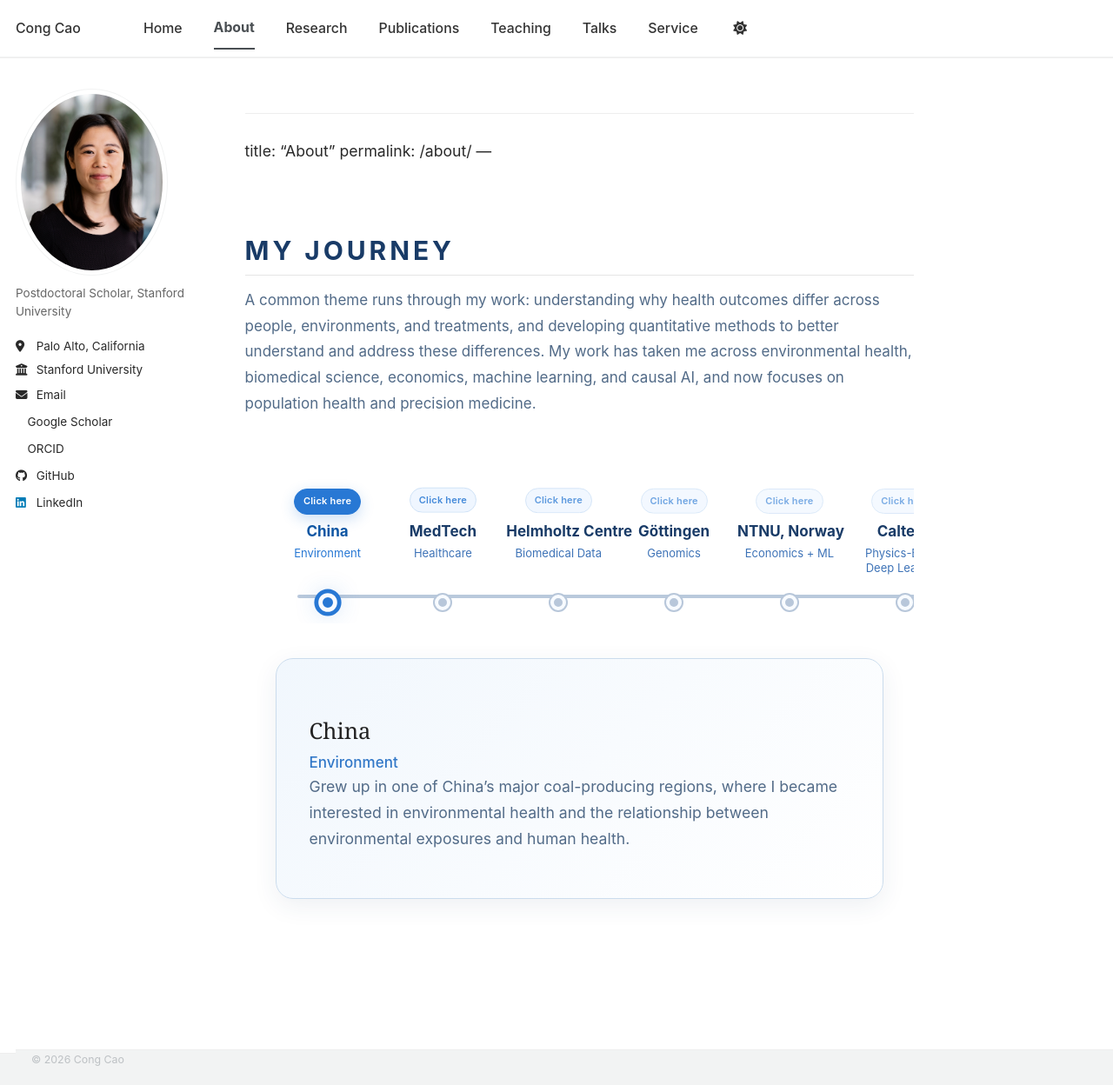
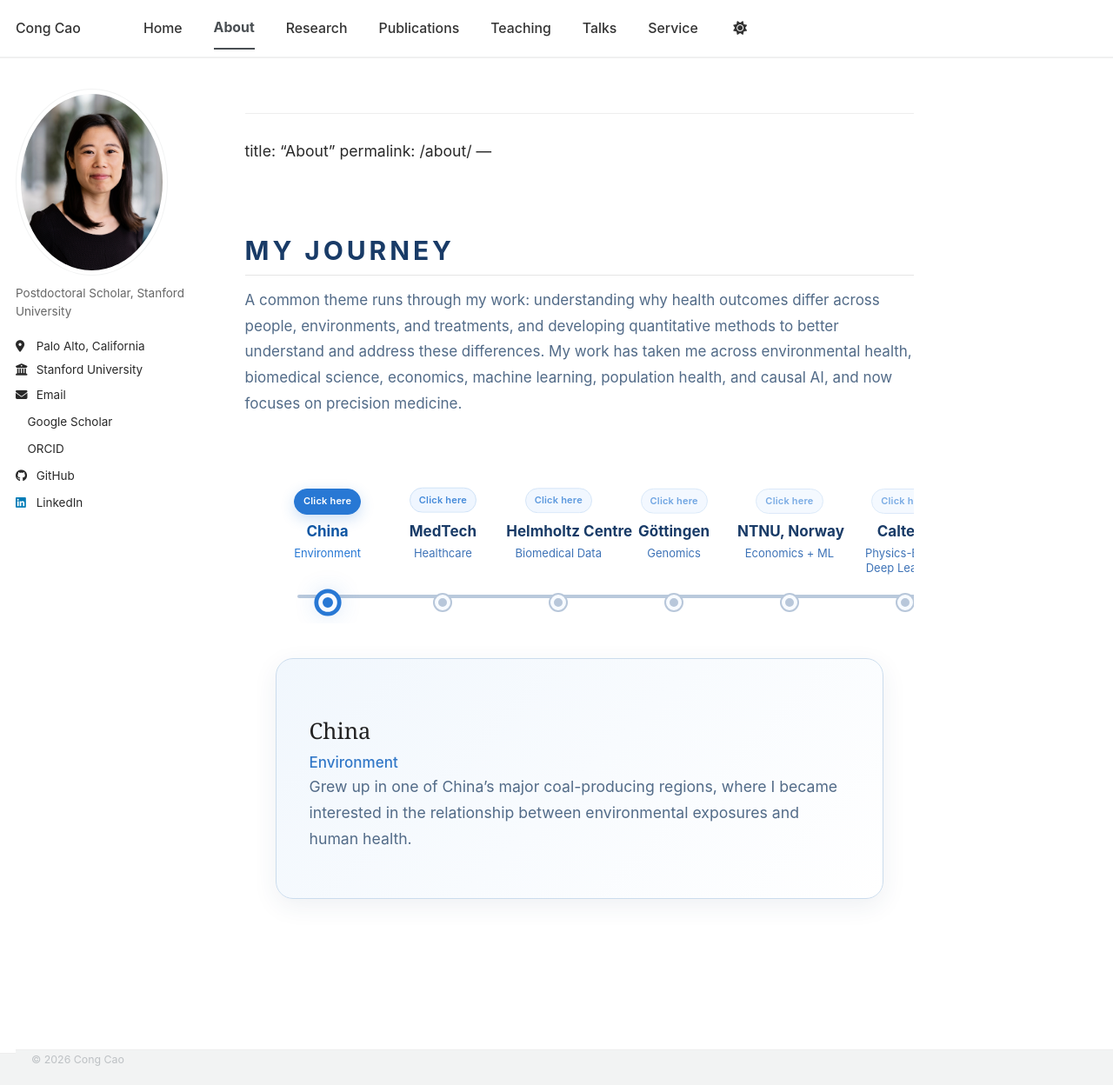
Before and after one commit to congca0/congca0.github.io, a Jekyll site: the page built from about.md, in a window 1280 px wide and 1248 px high. Shown: the whole window at 87% size. Built offline with Jekyll 4.4.1, drawn with Linux system fonts in a browser that asks for light colours; our own code applies the rules of GitHub Pages for plain Markdown files; a style sheet for code colours, icons or effects is not loaded.

Commit message:
Update about.md

```diff
--- a/about.md
+++ b/about.md
@@ -547,13 +547,7 @@ permalink: /about/
     <h2>My Journey</h2>
 
     <p>
-      A common theme runs through my work: understanding why health
-      outcomes differ across people, environments, and treatments,
-      and developing quantitative methods to better understand and
-      address these differences. My work has taken me across
-      environmental health, biomedical science, economics,
-      machine learning, and causal AI, and now focuses on
-      population health and precision medicine.
+     A common theme runs through my work: understanding why health outcomes differ across people, environments, and treatments, and developing quantitative methods to better understand and address these differences. My work has taken me across environmental health, biomedical science, economics, machine learning, population health, and causal AI, and now focuses on precision medicine.
     </p>
 
   </div>
@@ -589,7 +583,7 @@ permalink: /about/
         class="timeline-item active"
         data-title="China"
         data-field="Environment"
-        data-description="Grew up in one of China’s major coal-producing regions, where I became interested in environmental health and the relationship between environmental exposures and human health."
+        data-description="Grew up in one of China’s major coal-producing regions, where I became interested in the relationship between environmental exposures and human health."
       >
 
         <div class="click-here">
@@ -655,7 +649,7 @@ permalink: /about/
         class="timeline-item"
         data-title="Helmholtz Centre"
         data-field="Biomedical Data"
-        data-description="At the Helmholtz Centre for Infection Research in Germany, I worked with mass spectrometry data and machine learning to study biomedical and virological questions."
+        data-description="At the Helmholtz Centre for Infection Research in Germany, I applied machine learning to mass spectrometry data to study molecular signatures of viral infection."
       >
 
         <div class="click-here">
@@ -787,7 +781,7 @@ permalink: /about/
         class="timeline-item"
         data-title="Yale"
         data-field="Causal AI"
-        data-description="At Yale, I moved more directly into causal AI for health research, studying treatment effects using large-scale observational and clinical trial data."
+        data-description=" At Yale and VA, I moved more directly into causal AI for health research, studying treatment effects using large-scale observational and clinical trial data."
       >
 
         <div class="click-here">
@@ -820,7 +814,7 @@ permalink: /about/
         class="timeline-item"
         data-title="Stanford"
         data-field="Precision Medicine"
-        data-description="At Stanford, I work on AI for precision medicine, developing quantitative approaches to understand variation in health and treatment outcomes and to support more informed treatment decisions."
+        data-description="At Stanford, I work on AI for precision medicine, developing quantitative methods to understand variation in treatment effects and support personalized treatment decisions."
       >
 
         <div class="click-here">
@@ -879,10 +873,7 @@ permalink: /about/
       class="journey-description"
       id="journeyDescription"
     >
-      Grew up in Shanxi Province, one of China’s major
-      coal-producing regions, where I became interested in
-      environmental health and the relationship between
-      environmental exposures and human health.
+     Grew up in one of China’s major coal-producing regions, where I became interested in the relationship between environmental exposures and human health.
     </p>
 
   </div>
```
Also changed, not shown: other parts of about.md (+1 -1 lines).
